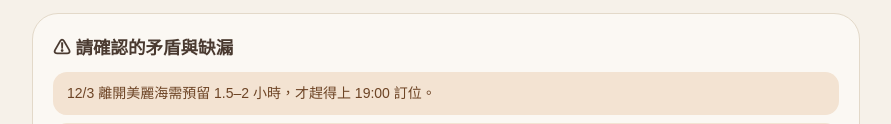
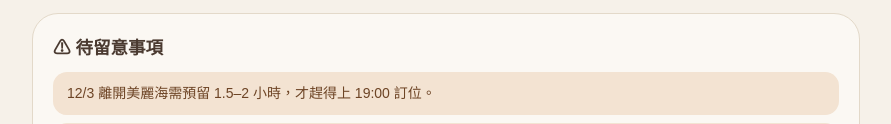
Before and after one commit to AnnLin0427/okinawaa, a plain HTML site: page index.html in a window 1280 px wide. Shown: the part 1486-1610 px from the top of the page, without its empty margins (194-1085 px from the left). Drawn offline with Linux system fonts and the light colour scheme.

Commit message:
Add files via upload

```diff
--- a/index.html
+++ b/index.html
@@ -55,7 +55,7 @@ textarea{width:100%;background:var(--bg);border:1px solid var(--line);border-rad
 <div class="grid"><div><small>旅行天數</small>7 天 6 夜</div><div><small>住宿</small>那霸・HOTEL ANTEROOM NAHA（6 晚）</div><div><small>交通方式</small>自駕（還車 12/7 18:00）</div><div><small>人數</small>2 人</div></div></div>
 <div class="card"><h3>航班</h3><table><tr><td>12/2（三）去程<br><b>MM930</b></td><td>桃園 18:20 → 那霸 20:50</td></tr><tr><td>12/8（二）回程<br><b>MM921</b></td><td>那霸 08:15 → 桃園 08:55</td></tr></table></div>
 <div class="card"><h3>行程快速導覽</h3><div class="chips" id="quick"></div></div>
-<div class="card"><h3>⚠ 請確認的矛盾與缺漏</h3><div id="flags"></div></div>
+<div class="card"><h3>⚠ 待留意事項</h3><div id="flags"></div></div>
 </section>
 <section id="days"><div class="chips" id="dtabs" style="padding:14px 0"></div><div id="day"></div></section>
 <section id="food"><h2 style="padding:18px 0 4px">餐廳</h2><p style="color:var(--mute)">標示「PDF」為你已排定；「建議」為補充，營業時間未經確認一律標示待確認，出發前請在 Google Maps 查看。</p><div id="fl"></div></section>
```
